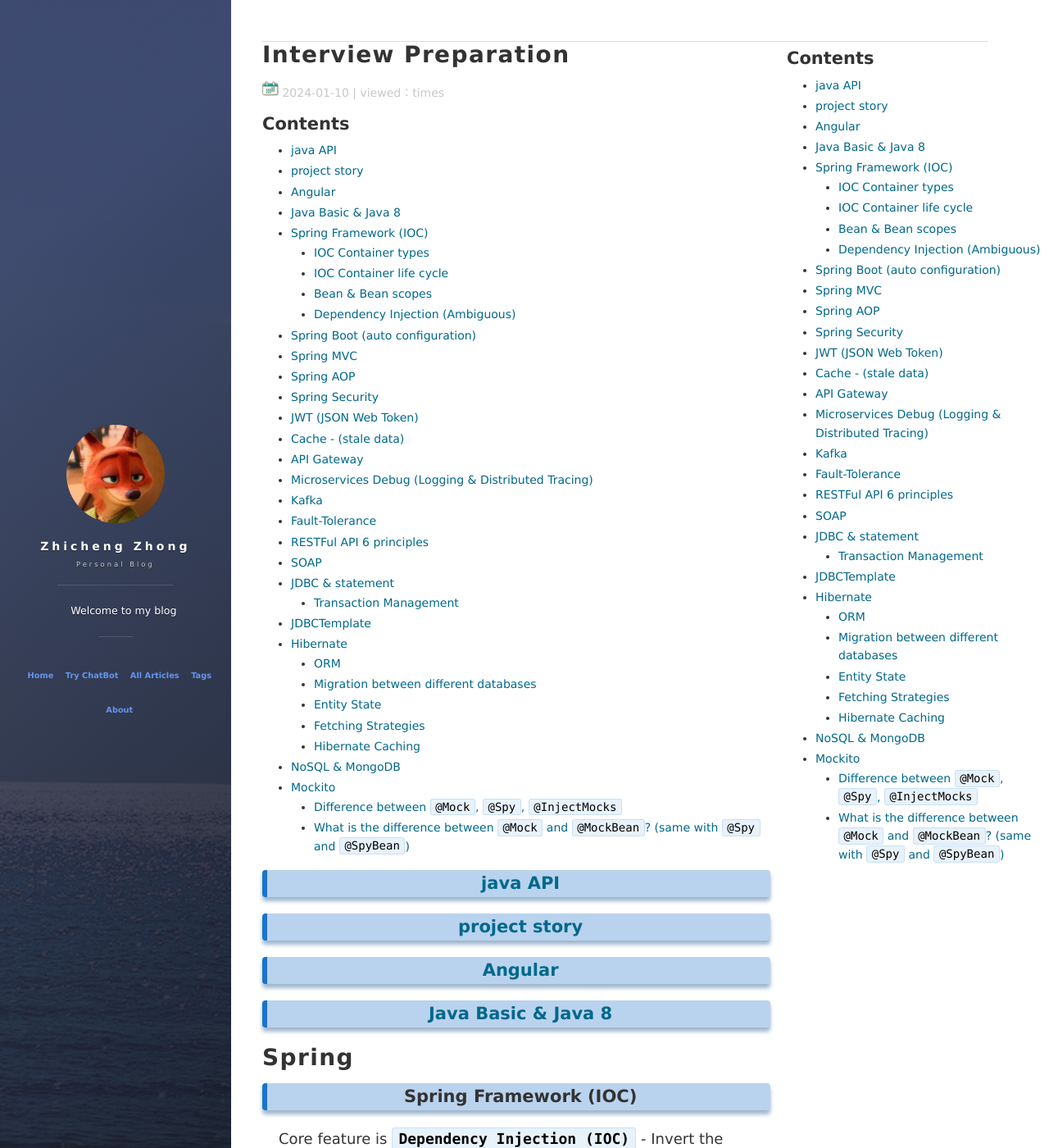
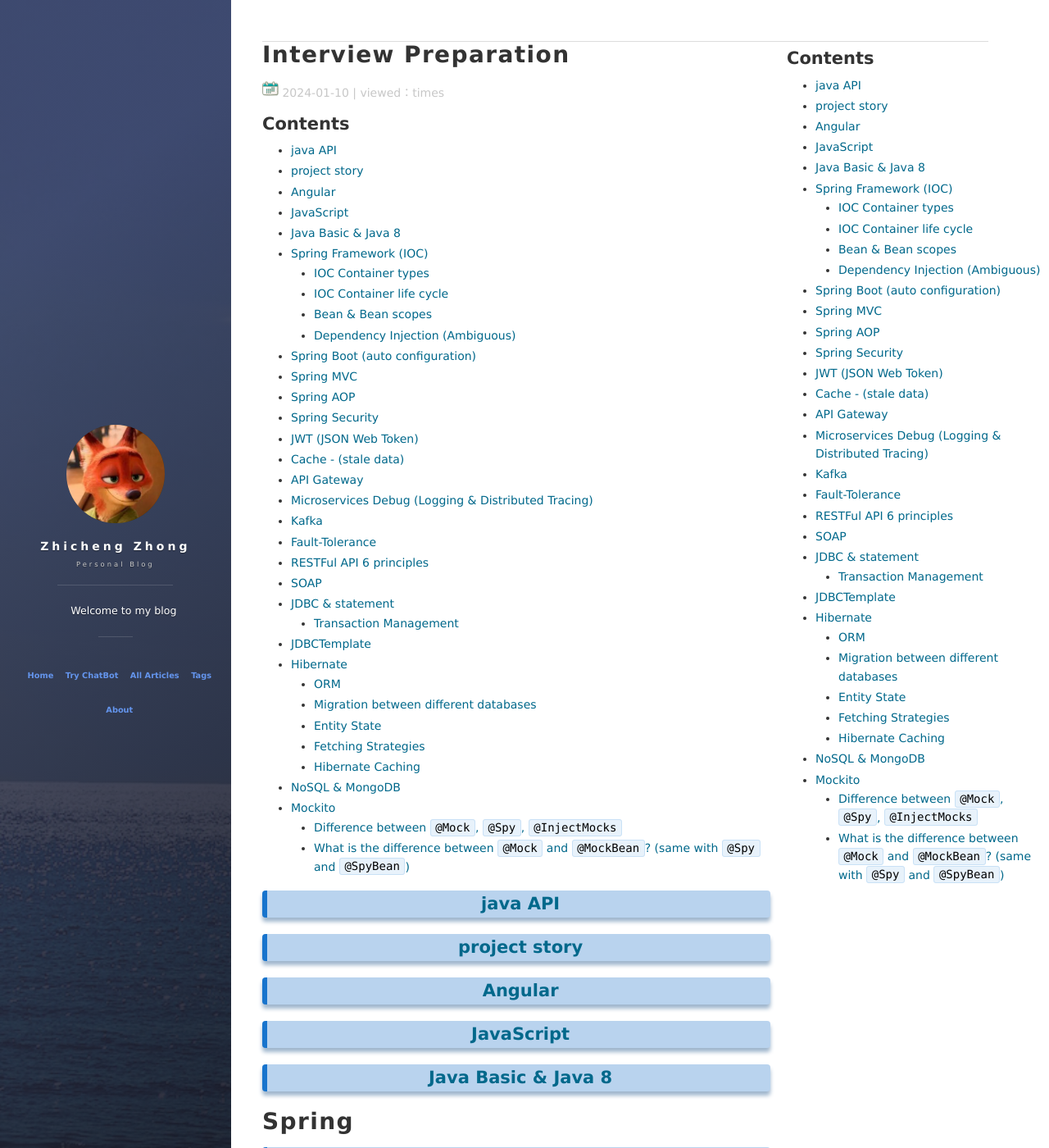
Before and after one commit to ChrisZZhong/chriszzhong.github.io, a Jekyll site: the page built from _posts/2024-01-10-Java-interview-problems.md, in a window 1280 px wide and 1400 px high. Shown: the whole window at 82% size. Built offline with Jekyll 4.4.1, drawn with Linux system fonts in a browser that asks for light colours; nearby versions of some CDN libraries; comment, search, counter and statistics services are not loaded.

Commit message:
update angular

```diff
--- a/_posts/2024-01-10-Java-interview-problems.md
+++ b/_posts/2024-01-10-Java-interview-problems.md
@@ -12,7 +12,9 @@ tag: Interviews
 
 ## [Angular](https://chriszzhong.github.io/2023/12/Angular/)
 
-## [Java Basic & Java 8](https://chriszzhong.github.io/2023/10/Software-interview/)
+## [JavaScript](https://chriszzhong.github.io/2023/11/JavaScript/)
+
+## [Java Basic & Java 8](https://chriszzhong.github.io/2023/01/Java-basic/)
 
 # Spring
 
```
